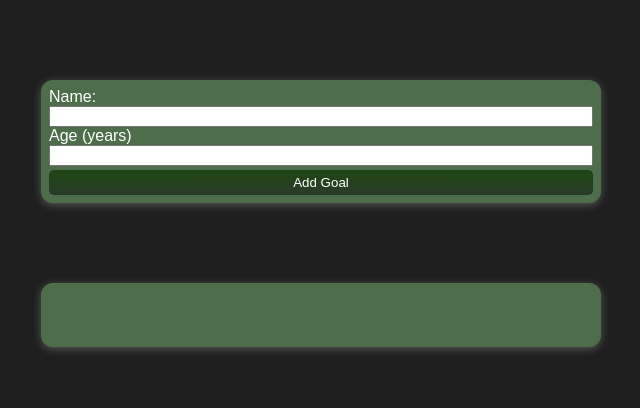
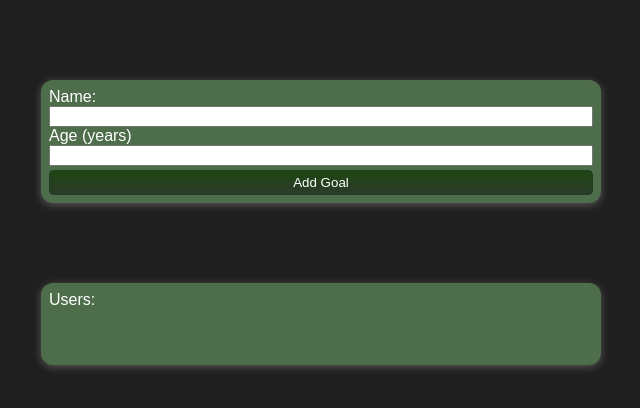
Before and after one commit to ddeveloper72/react-practice-project, a React (Create React App) app: page / in a window 1280 px wide. Shown: the top 408 px of the page, without its empty margins (319-959 px from the left). Built offline with nearby package versions, Linux system fonts and the light colour scheme; the HTML template or start-up script is replaced by a standard one.

Commit message:
added lable element to user list

```diff
--- a/src/components/Users/UserList.js
+++ b/src/components/Users/UserList.js
@@ -5,6 +5,7 @@ import Styles from './UserList.module.css';
 const UserList = props => {
     return (
         <Card className={Styles.users}>
+            <label>Users:</label>
             <ul>
                 {props.users.map((user) => (
                     <li>{user.name} ({user.age} years old)</li>
```
